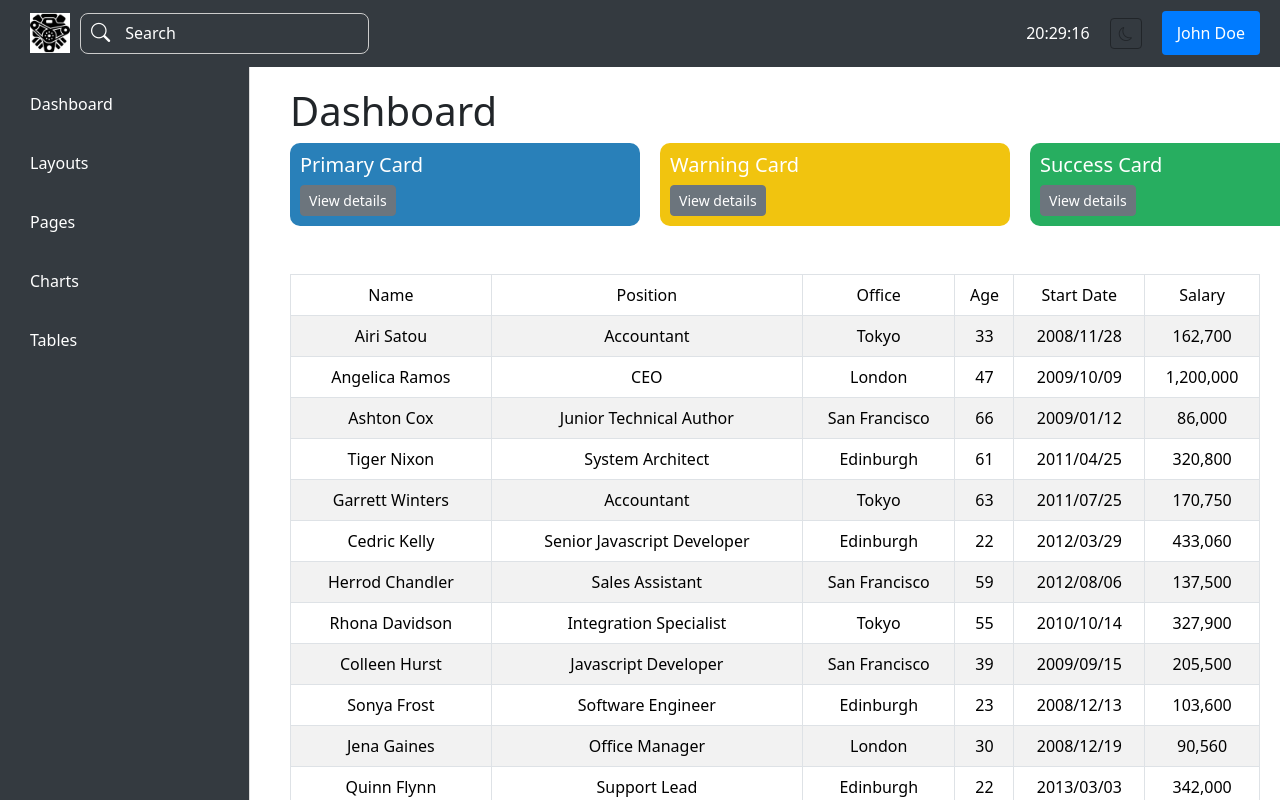
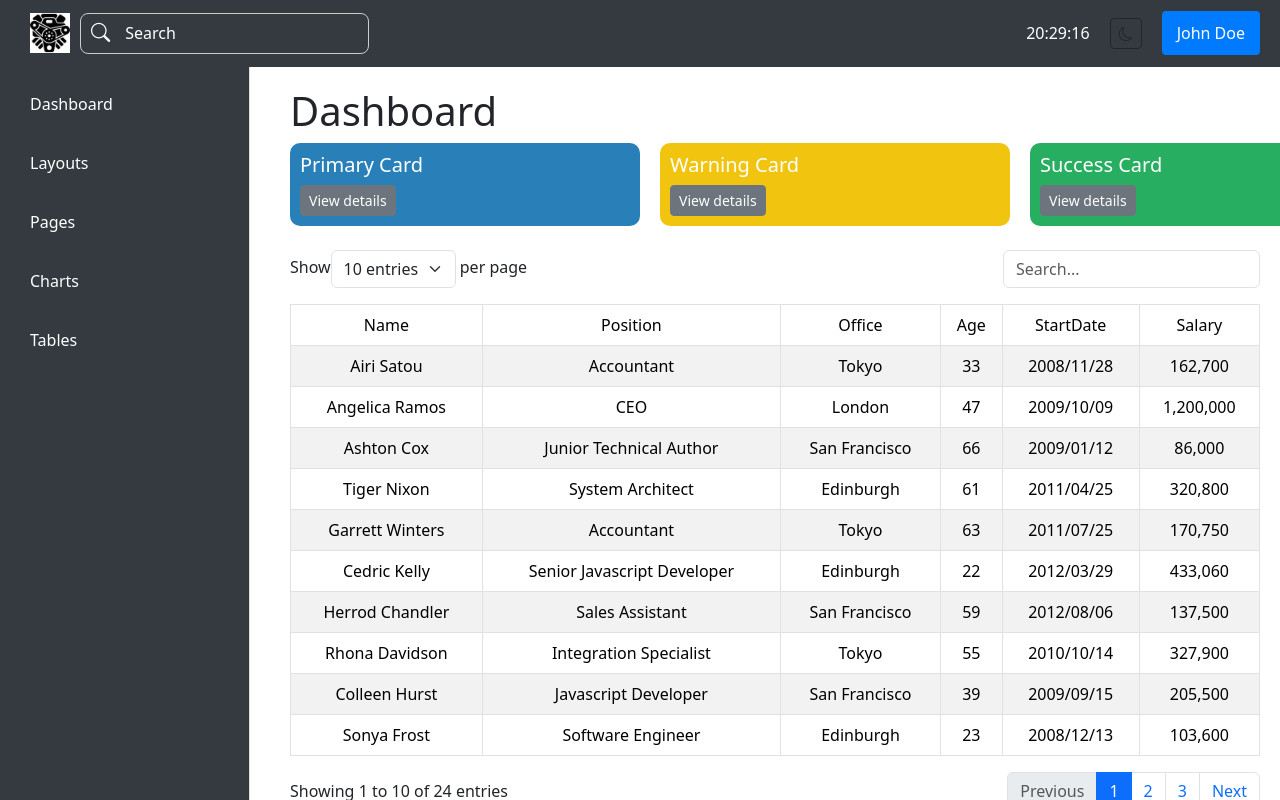
Before and after one commit to cms-engine/admin-ui, a Next.js app: page / in a window 1280 px wide. Built offline with nearby package versions, Linux system fonts and the light colour scheme.

Commit message:
Added the sorting

```diff
--- a/src/components/Table/DataTable.tsx
+++ b/src/components/Table/DataTable.tsx
@@ -31,7 +31,9 @@ type SortConfig = {
 const DataTable: React.FC = () => {
   const [data, setData] = useState<DataRow[]>([])
   const [sortConfig, setSortConfig] = useState<SortConfig | null>(null)
-
+  const [searchTerm, setSearchTerm] = useState('')
+  const [currentPage, setCurrentPage] = useState(1)
+  const [entriesPerPage, setEntriesPerPage] = useState<number>(10)
   /**
    * Loads the initial data for the table on component mount.
    */
@@ -302,30 +304,111 @@ const DataTable: React.FC = () => {
     return sortedArray
   }, [data, sortConfig])
 
+  /**
+   * Filters the data based on the search term entered by the user.
+   * It checks if any value in a row contains the search term (case-insensitive).
+   *
+   * @constant
+   * @type {DataRow[]}
+   */
+  const filteredData = sortedData.filter((row) =>
+    Object.values(row).some((val) =>
+      String(val).toLowerCase().includes(searchTerm.toLowerCase()),
+    ),
+  )
+
+  /**
+   * Calculates the total number of pages based on the filtered data and the number of entries per page.
+   *
+   * @constant
+   * @type {number}
+   */
+  const totalPages = Math.ceil(filteredData.length / entriesPerPage)
+
+  /**
+   * Slices the filtered data to show only the entries for the current page.
+   *
+   * @constant
+   * @type {DataRow[]}
+   */
+  const displayedData = filteredData.slice(
+    (currentPage - 1) * entriesPerPage,
+    currentPage * entriesPerPage,
+  )
+
+  /**
+   * Handles changes in the "entries per page" dropdown.
+   * Updates the number of entries displayed per page and resets to the first page.
+   *
+   * @param {React.ChangeEvent<HTMLSelectElement>} e - The change event from the dropdown.
+   * @returns {void}
+   */
+  const handleEntriesPerPageChange = (
+    e: React.ChangeEvent<HTMLSelectElement>,
+  ): void => {
+    setEntriesPerPage(Number(e.target.value))
+    setCurrentPage(1)
+  }
+
+  /**
+   * Handles changes in the search input field.
+   * Updates the search term and resets to the first page.
+   *
+   * @param {React.ChangeEvent<HTMLInputElement>} e - The change event from the input field.
+   * @returns {void}
+   */
+  const handleSearchChange = (e: React.ChangeEvent<HTMLInputElement>): void => {
+    setSearchTerm(e.target.value)
+    setCurrentPage(1)
+  }
+
   return (
-    <table className='table table-bordered table-striped my-5'>
+    <div className='container-fluid mt-4'>
+      <div className='d-flex justify-content-between mb-3'>
+        <div>
+          <label htmlFor='entriesPerPage'>Show </label>
+          <select
+            id='entriesPerPage'
+            className='form-select d-inline-block w-auto'
+            value={entriesPerPage}
+            onChange={handleEntriesPerPageChange}
+          >
+            <option value='5'>5 entries</option>
+            <option value='10'>10 entries</option>
+            <option value='20'>20 entries</option>
+            <option value='50'>50 entries</option>
+          </select>
+          <span> per page</span>
+        </div>
+        <div>
+          <input
+            type='text'
+            className='form-control'
+            placeholder='Search...'
+            value={searchTerm}
+            onChange={handleSearchChange}
+          />
+        </div>
+      </div>
+      <table className='table table-bordered table-striped'>
         <thead>
           <tr>
-          <th onClick={() => handleSort('name')}>
-            Name{sortIndicator('name')}
+            {['name', 'position', 'office', 'age', 'startDate', 'salary'].map(
+              (key) => (
+                <th
+                  key={key}
+                  onClick={() => handleSort(key as keyof DataRow)}
+                  style={{ cursor: 'pointer' }}
+                >
+                  {key.charAt(0).toUpperCase() + key.slice(1)}{' '}
+                  {sortIndicator(key as keyof DataRow)}
                 </th>
-          <th onClick={() => handleSort('position')}>
-            Position{sortIndicator('position')}
-          </th>
-          <th onClick={() => handleSort('office')}>
-            Office{sortIndicator('office')}
-          </th>
-          <th onClick={() => handleSort('age')}>Age{sortIndicator('age')}</th>
-          <th onClick={() => handleSort('startDate')}>
-            Start Date{sortIndicator('startDate')}
-          </th>
-          <th onClick={() => handleSort('salary')}>
-            Salary{sortIndicator('salary')}
-          </th>
+              ),
+            )}
           </tr>
         </thead>
         <tbody>
-        {sortedData.map((row, index) => (
+          {displayedData.map((row, index) => (
             <tr key={index}>
               <td>{row.name}</td>
               <td>{row.position}</td>
@@ -337,6 +420,55 @@ const DataTable: React.FC = () => {
           ))}
         </tbody>
       </table>
+      <div className='d-flex justify-content-between align-items-center mt-3'>
+        <div>
+          Showing{' '}
+          {Math.min(
+            (currentPage - 1) * entriesPerPage + 1,
+            filteredData.length,
+          )}{' '}
+          to {Math.min(currentPage * entriesPerPage, filteredData.length)} of{' '}
+          {filteredData.length} entries
+        </div>
+        <nav>
+          <ul className='pagination mb-0'>
+            <li className={`page-item ${currentPage === 1 && 'disabled'}`}>
+              <button
+                className='page-link'
+                onClick={() => setCurrentPage((prev) => Math.max(prev - 1, 1))}
+              >
+                Previous
+              </button>
+            </li>
+            {Array.from({ length: totalPages }, (_, i) => (
+              <li
+                key={i}
+                className={`page-item ${currentPage === i + 1 && 'active'}`}
+              >
+                <button
+                  className='page-link'
+                  onClick={() => setCurrentPage(i + 1)}
+                >
+                  {i + 1}
+                </button>
+              </li>
+            ))}
+            <li
+              className={`page-item ${currentPage === totalPages && 'disabled'}`}
+            >
+              <button
+                className='page-link'
+                onClick={() =>
+                  setCurrentPage((prev) => Math.min(prev + 1, totalPages))
+                }
+              >
+                Next
+              </button>
+            </li>
+          </ul>
+        </nav>
+      </div>
+    </div>
   )
 }
 
```
Lines whose indentation alone changed are shown as unchanged.
